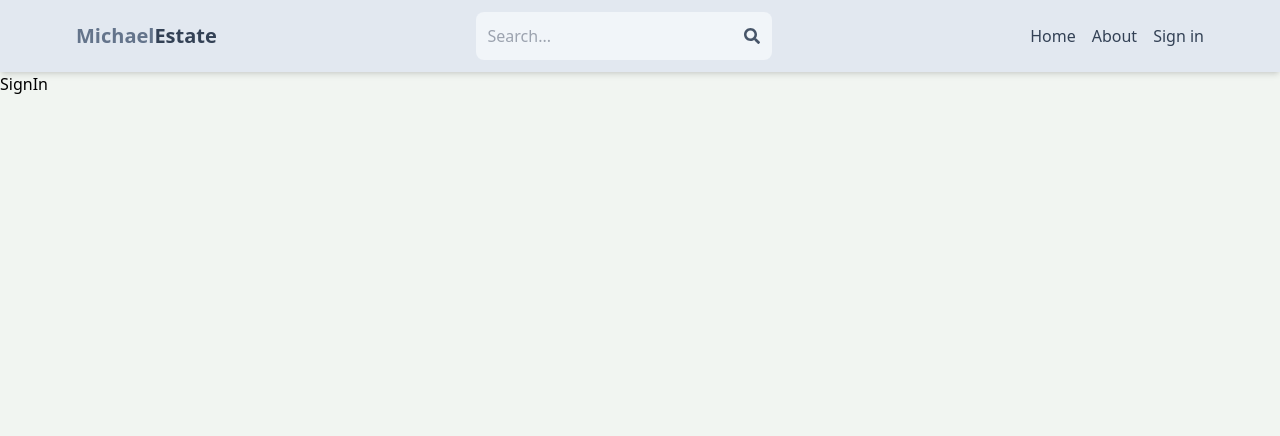
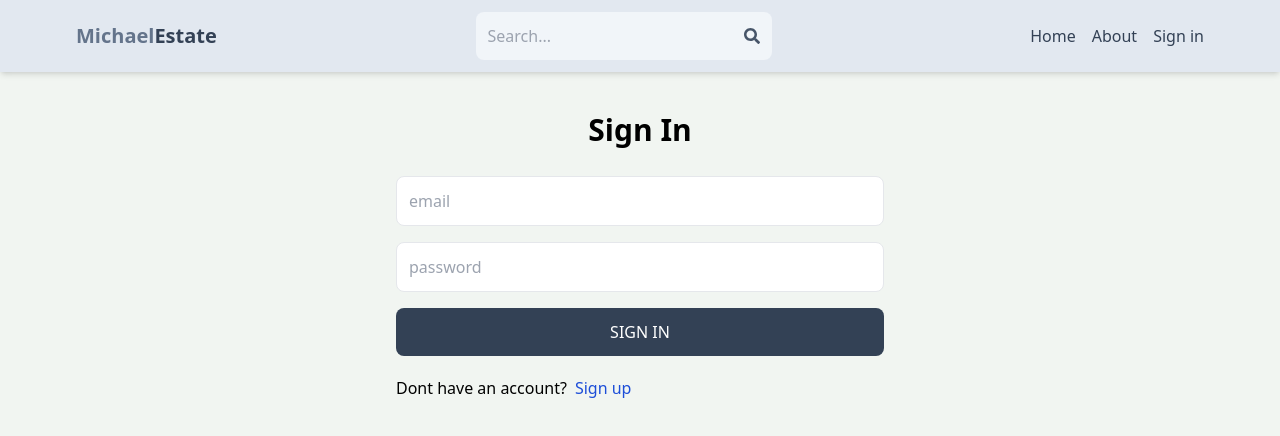
Before and after one commit to michaelokolo/mern-estate, a React (Vite) app in the folder client/: page /sign-in in a window 1280 px wide. Shown: the top 436 px of the page. Built offline with nearby package versions, Linux system fonts and the light colour scheme.

Commit message:
complete signin page functionality

```diff
--- a/client/src/pages/SignIn.jsx
+++ b/client/src/pages/SignIn.jsx
@@ -1,5 +1,76 @@
-import React from 'react';
+import React, { useState } from 'react';
+import { Link, useNavigate } from 'react-router-dom';
 
 export default function SignIn() {
-  return <div>SignIn</div>;
+  const [formData, setFormData] = useState({});
+  const [error, setError] = useState(null);
+  const [loading, setLoading] = useState(false);
+  const navigate = useNavigate();
+  const handleChange = (e) => {
+    setFormData({
+      ...formData,
+      [e.target.id]: e.target.value,
+    });
+  };
+  const handleSubmit = async (e) => {
+    e.preventDefault();
+    try {
+      setLoading(true);
+      const res = await fetch('/api/auth/signin', {
+        method: 'POST',
+        headers: {
+          'Content-Type': 'application/json',
+        },
+        body: JSON.stringify(formData),
+      });
+      const data = await res.json();
+      if (data.success === false) {
+        setError(data.message);
+        setLoading(false);
+        return;
+      }
+      setLoading(false);
+      setError(null);
+      navigate('/');
+    } catch (error) {
+      setLoading(false);
+      setError(error.message);
+    }
+  };
+
+  return (
+    <div className="p-3 max-w-lg mx-auto">
+      <h1 className="text-3xl text-center font-semibold my-7">Sign In</h1>
+      <form onSubmit={handleSubmit} className="flex flex-col gap-4">
+        <input
+          type="email"
+          placeholder="email"
+          className="border p-3 rounded-lg"
+          id="email"
+          onChange={handleChange}
+        />
+        <input
+          type="password"
+          placeholder="password"
+          className="border p-3 rounded-lg"
+          id="password"
+          onChange={handleChange}
+        />
+        <button
+          disabled={loading}
+          className="bg-slate-700 text-white p-3 rounded-lg
+        uppercase hover:opacity-95 disabled:opacity-80"
+        >
+          {loading ? 'Loading...' : 'Sign In'}
+        </button>
+      </form>
+      <div className="flex gap-2 mt-5">
+        <p>Dont have an account?</p>
+        <Link to={'/sign-up'}>
+          <span className="text-blue-700">Sign up</span>
+        </Link>
+      </div>
+      {error && <p className="text-red-500 mt-5">{error}</p>}
+    </div>
+  );
 }
```
